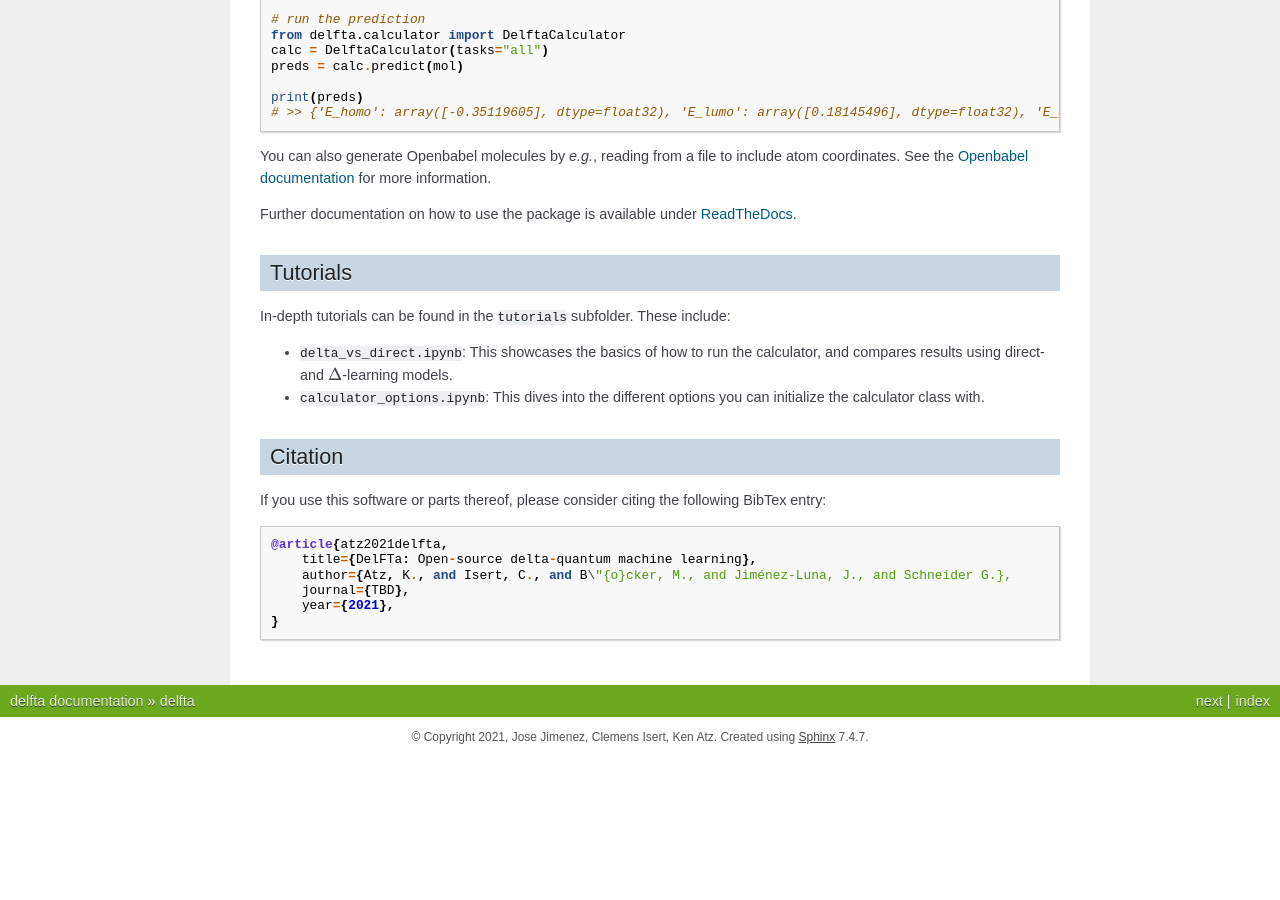
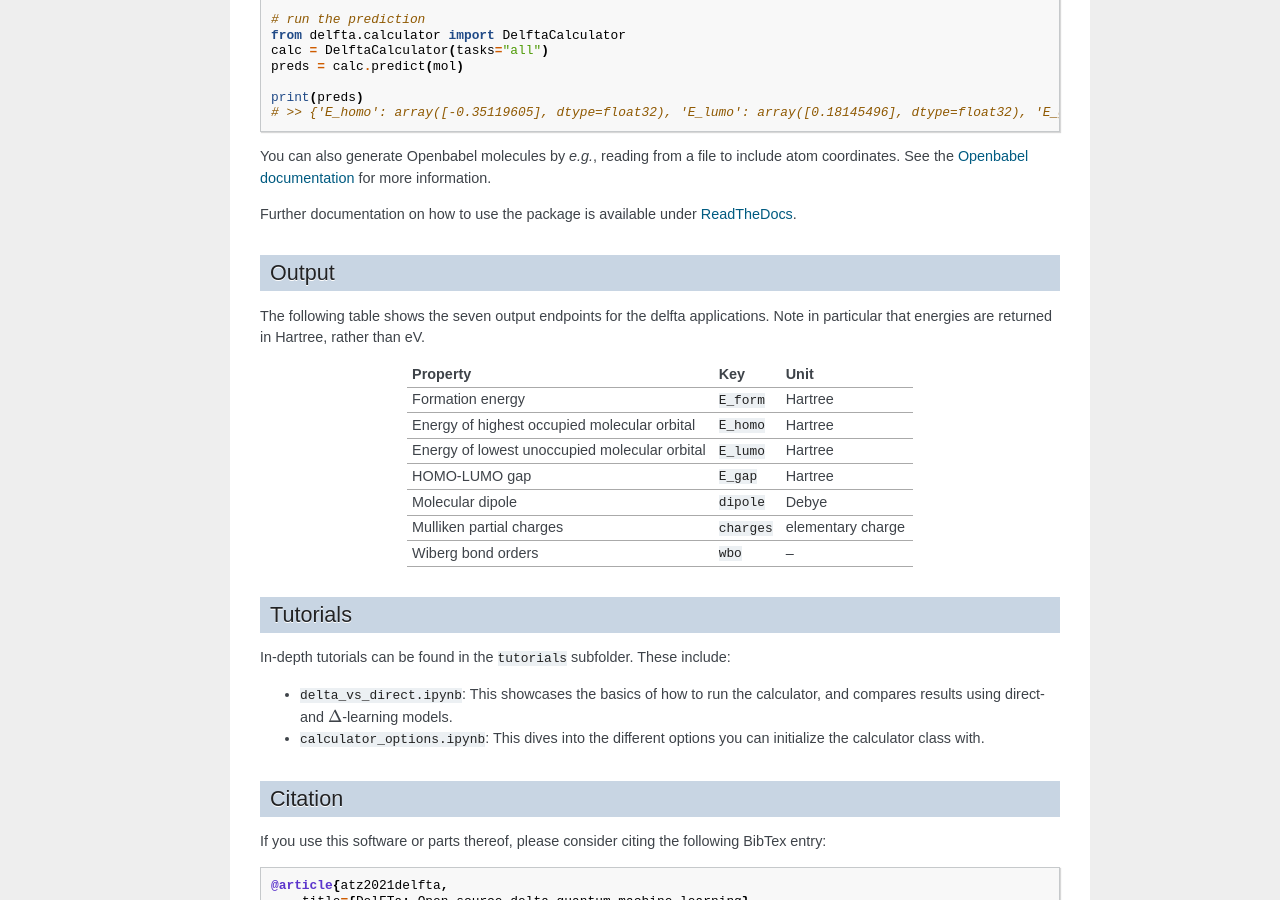
Before and after one commit to josejimenezluna/delfta, a Sphinx documentation site: the page built from docs/index.rst, in a window 1280 px wide and 900 px high, scrolled down 1410 px. Built offline with Sphinx 7.4.7, drawn with Linux system fonts in a browser that asks for light colours; before the commit the page ends 2167 px from its top, so only the background shows below that.

Commit message:
Updated docs.

```diff
--- a/docs/index.rst
+++ b/docs/index.rst
@@ -89,6 +89,29 @@ You can also generate Openbabel molecules by *e.g.*, reading from a file to incl
 Further documentation on how to use the package is available under
 `ReadTheDocs <http://toinclude.html>`__.
 
+Output
+------
+The following table shows the seven output endpoints for the delfta applications. Note in particular that energies are returned in Hartree, rather than eV.
+
++-----------------------------------------------+-----------------+-------------------+
+| **Property**                                  | **Key**         | **Unit**          |
++-----------------------------------------------+-----------------+-------------------+
+| Formation energy                              | :code:`E_form`  | Hartree           |
++-----------------------------------------------+-----------------+-------------------+
+| Energy of highest occupied molecular orbital  | :code:`E_homo`  | Hartree           |
++-----------------------------------------------+-----------------+-------------------+
+| Energy of lowest unoccupied molecular orbital | :code:`E_lumo`  | Hartree           |
++-----------------------------------------------+-----------------+-------------------+
+| HOMO-LUMO gap                                 | :code:`E_gap`   | Hartree           |
++-----------------------------------------------+-----------------+-------------------+
+| Molecular dipole                              | :code:`dipole`  | Debye             |
++-----------------------------------------------+-----------------+-------------------+
+| Mulliken partial charges                      | :code:`charges` | elementary charge |
++-----------------------------------------------+-----------------+-------------------+
+| Wiberg bond orders                            | :code:`wbo`     | --                |
++-----------------------------------------------+-----------------+-------------------+
+
+
 Tutorials
 ---------
 
```
